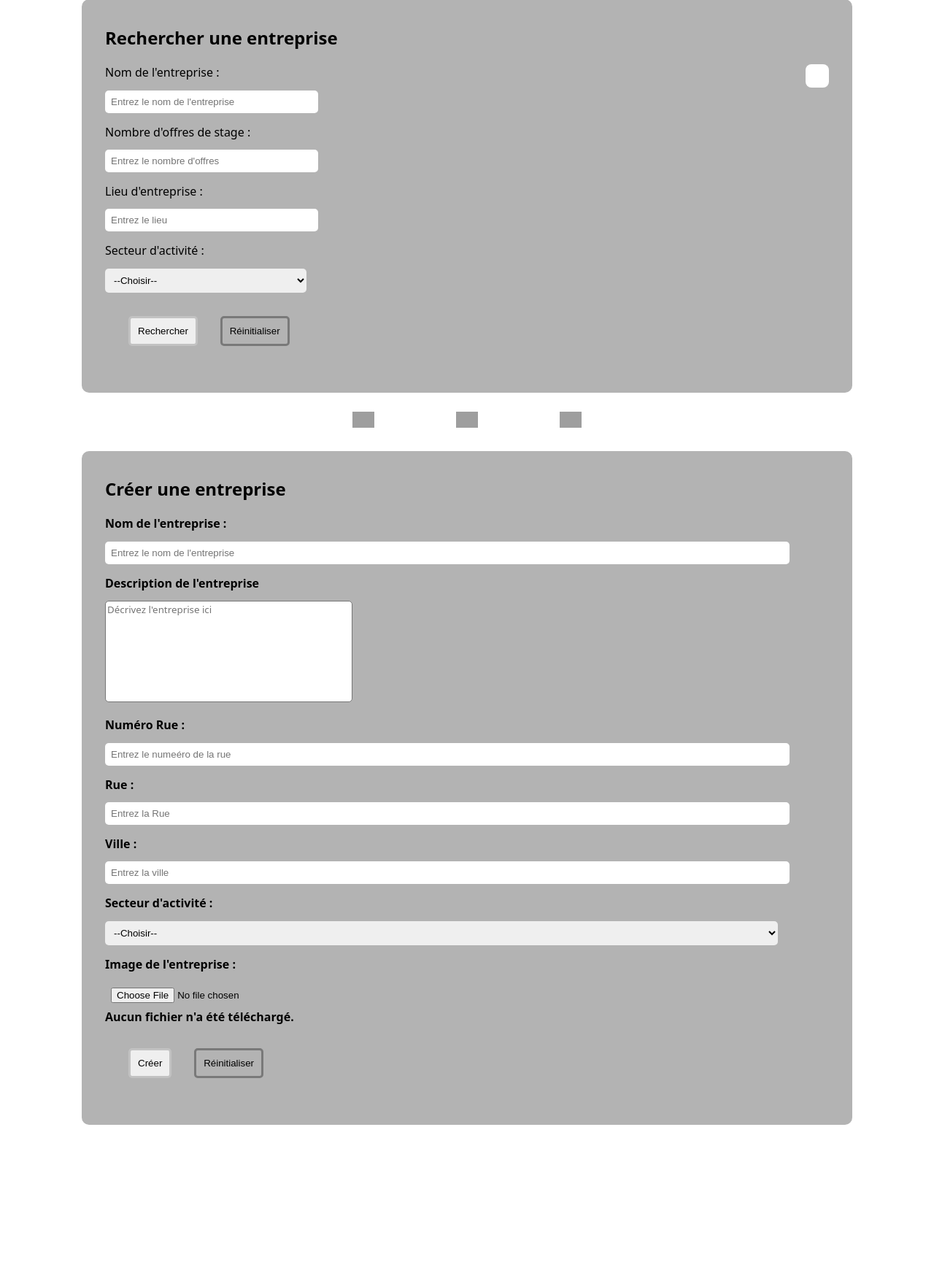
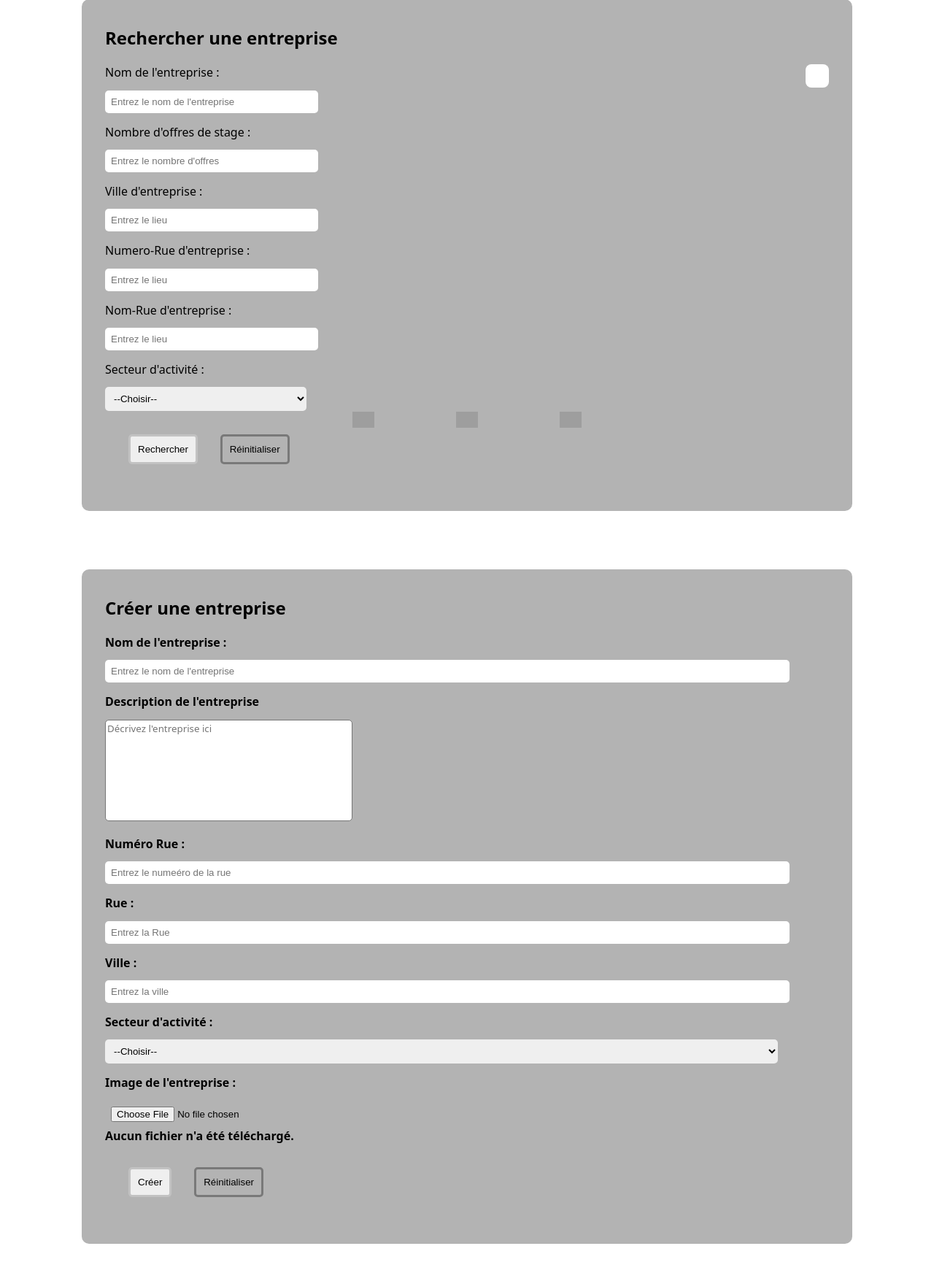
Before and after one commit to jgallern/ProjetWebGr4, a PHP site: page /gestion_entreprise_pilote_admin.php in a window 1280 px wide. Shown: the part 209-1953 px from the top of the page at 73% size. Run offline with PHP 8.4, Linux system fonts and the light colour scheme; data comes from the database, SQL or seed files in the repository; data that the repository does not hold is empty; grey boxes are pictures that could not be loaded.

Commit message:
Function Rechercher fonctionnel mais pas complète
function presque fini, il reste a voir pour les nombres de stage, secteur d'activité et amélioration encore.

```diff
--- a/Pages_Gestions/gestion_entreprise_pilote_admin.php
+++ b/Pages_Gestions/gestion_entreprise_pilote_admin.php
@@ -1,36 +1,76 @@
 <?php
-require_once "header1.php"; // Make sure this file path is correct
-global$bdd;
+require_once "header1.php";
+global $bdd;
+
 $entreprise = new Entreprise();
 $entreprise->set_bddconnection($bdd);
 
-// Handle form submission
-if (isset($_POST['submit-search'])) {
-    $searchName = isset($_POST['search-name']) ? $_POST['search-name'] : null;
-    $searchLocation = isset($_POST['search-location']) ? $_POST['search-location'] : null;
-    $searchSector = isset($_POST['search-sector']) ? $_POST['search-sector'] : null;
+// Initial definitions
+$entreprises = [];
+$secteurs = [];
 
-    // Call your search function
-    $entreprises= $entreprise->Rechercher_Entreprise($searchName, $searchSector, $searchLocation);
-} else {
-    // Fetch random enterprises for initial page load
-    $entreprises=  $entreprise->FetchRandomEntreprises(); // You need to implement this method
+// Handling form submissions for creating enterprises and adding new sectors
+if ($_SERVER['REQUEST_METHOD'] == 'POST') {
+    // Handling 'Other' sector submissions
+    if (isset($_POST['secteur']) && $_POST['secteur'] === 'Autre' && !empty($_POST['autre_secteur'])) {
+        $Nouveau_secteur = $_POST['autre_secteur'];
+
+        // Insert new sector into database
+        $stmt = $bdd->prepare("INSERT INTO secteuractivite (nom_secteur) VALUES (?)");
+        $stmt->execute([$Nouveau_secteur]);
+        $secteur = $bdd->lastInsertId(); // Update $secteur to use the newly inserted sector's ID
     }
 
-// Assurez-vous d'avoir une connexion à la base de données disponible ($pdo)
-$secteurs = [];
+    // Handling submissions from the create enterprise form
+    if (isset($_POST['nom'])) {
+        $nom = $_POST['nom'];
+        $description = $_POST['description'];
+        $numeroRue = $_POST['numero_rue'];
+        $nomRue = $_POST['nom_rue'];
+        $ville = $_POST['ville'];
+        $logoPath = ''; // Initialize the variable to avoid errors
+
+        // Handle logo upload logic here
+        // Ensure $logoPath is correctly set upon successful upload or remains empty
+
+        // Create enterprise with provided information
+        if ($logoPath !== '') {
+            $entreprise->Creer_Entreprise($nom, $description, $secteur, $logoPath, $numeroRue, $nomRue, $ville);
+        }
+    }
+
+    // Handling search form submissions
+    if (isset($_POST['submit-search'])) {
+        $searchName = isset($_POST['search_name']) ? $_POST['search_name'] : null;
+        $searchVille = isset($_POST['search_ville']) ? $_POST['search_ville'] : '';
+        $searchNumeroRue = isset($_POST['search_numero-rue']) ? $_POST['search_numero-rue'] : '';
+        $searchNomRue = isset($_POST['search_nom-rue']) ? $_POST['search_nom-rue'] : '';
+        $searchSector = isset($_POST['search_sector']) ? $_POST['search_sector'] : null;
+
+        $entreprises = $entreprise->Rechercher_Entreprise($searchName, $searchSector, $searchVille,$searchNumeroRue,$searchNomRue);
+        if (empty($entreprises)) {
+            $noResultsMessage = "Aucun résultat trouvé pour les critères de recherche spécifiés.";
+        }
+    } else {
+        // Fetch random or initial set of enterprises
+        $entreprises = $entreprise->FetchRandomEntreprises(); // Ensure you have this method in your class
+        if (empty($entreprises)) {
+            $noResultsMessage = "Aucune entreprise disponible pour l'affichage.";
+        }
+    }
+}
+// Fetching sectors for the sector selection dropdown
 try {
     $stmt = $bdd->query("SELECT ID_secteur, nom_secteur FROM secteuractivite");
     $secteurs = $stmt->fetchAll(PDO::FETCH_ASSOC);
 } catch (PDOException $e) {
-    // Gestion d'erreur
-    echo "Erreur lors de la récupération des centres : " . $e->getMessage();
+    echo "Erreur lors de la récupération des secteurs : " . $e->getMessage();
     exit;
 }
 
+// Continue with HTML content below
+?>
 
-
-?>
 <!doctype html>
 <html lang="fr">
 
@@ -75,7 +115,7 @@ try {
             <div id="recherche_container">
 
                 <div id="form_recherche">
-                    <form method="POST" action="">
+                    <form id="searchForm" method="POST" action="" enctype="multipart/form-data">
                         <div class="form-row">
                             <label for="search-name">Nom de l'entreprise :</label><br>
                             <input id="search-name" name="search_name" type="text" placeholder="Entrez le nom de l'entreprise" />
@@ -85,12 +125,20 @@ try {
                             <input id="search-stages" name="search_stages" type="number" placeholder="Entrez le nombre d'offres" />
                         </div>
                         <div class="form-row">
-                            <label for="search-location">Lieu d'entreprise :</label><br>
-                            <input id="search-location" name="search_location" type="text" placeholder="Entrez le lieu" />
+                            <label for="search-ville">Ville d'entreprise :</label><br>
+                            <input id="search-ville" name="search_ville" type="text" placeholder="Entrez le lieu" />
+                        </div>
+                        <div class="form-row">
+                            <label for="search-numero-rue">Numero-Rue d'entreprise :</label><br>
+                            <input id="search-numero-rue" name="search_numero-rue" type="text" placeholder="Entrez le lieu" />
+                        </div>
+                        <div class="form-row">
+                            <label for="search-nom-rue">Nom-Rue d'entreprise :</label><br>
+                            <input id="search-nom-rue" name="search_nom-rue" type="text" placeholder="Entrez le lieu" />
                         </div>
                         <div class="form-row">
                             <label for="search-sector">Secteur d'activité :</label><br>
-                            <select id="create-sector" name="secteur" required onchange="showOtherSectorInput(this.value);">
+                            <select id="create-sector" name="secteur" onchange="showOtherSectorInput(this.value);">
                                 <option value="">--Choisir--</option>
                                 <?php foreach ($secteurs as $secteur): ?>
                                     <option value="<?= htmlspecialchars($secteur['ID_secteur']) ?>"><?= htmlspecialchars($secteur['nom_secteur']) ?></option>
@@ -107,16 +155,27 @@ try {
                 </div>
                 <div id="fiches_entreprises_et_boutons">
                     <div id="result_recherche_entreprise">
-                        <?php foreach ($entreprises as $entreprise): ?>
+                        <?php
+                        // Display no results message if set
+                        if (isset($noResultsMessage)) {
+                            echo '<div class="no-results-message">' . htmlspecialchars($noResultsMessage) . '</div>';
+                        } else {
+                            // Iterate over $entreprises to display them, since there's no "no results" message set
+                            foreach ($entreprises as $entreprise) {
+                                ?>
                                 <div class="recherche_fiche_entreprise">
                                     <img width="80px" src="path/to/logo/<?php echo htmlspecialchars($entreprise['logo']); ?>" alt="img entreprise">
                                     <h3><?php echo htmlspecialchars($entreprise['nom']); ?></h3>
                                     <p><?php echo htmlspecialchars($entreprise['description']); ?></p>
                                     <!-- Additional details here -->
                                 </div>
-                        <?php endforeach; ?>
+                                <?php
+                            }
+                        }
+                        ?>
                     </div>
                 </div>
+
 
 
                 <div id="overlay"></div>
@@ -315,50 +374,3 @@ try {
 </body>
 
 </html>
-
-<?php
-
-if ($_SERVER['REQUEST_METHOD'] == 'POST') {
-    // Check if 'Other' was selected and 'other_sector' field is set
-    if (isset($_POST['secteur']) && $_POST['secteur'] === 'Autre' && !empty($_POST['autre_secteur'])) {
-        $Nouveau_secteur = $_POST['autre_secteur'];
-
-        // Insert new sector into database
-        $stmt = $bdd->prepare("INSERT INTO secteuractivite (nom_secteur) VALUES (?)");
-        $stmt->execute([$Nouveau_secteur]);
-        $Id_Nouveau_secteur = $bdd->lastInsertId(); // Get the ID of the newly inserted sector
-
-        // Use $newSectorId for linking to the enterprise or any further operations
-    }
-
-    // Proceed with other form handling like saving enterprise details
-}
-
-
-if ($_SERVER['REQUEST_METHOD'] == 'POST') {
-    $nom = $_POST['nom'];
-    $description = $_POST['description'];
-    $secteur = $_POST['secteur'];
-    // Assuming a single address for simplicity. Adjust if multiple addresses are needed.
-    $numeroRue = $_POST['numero_rue'];
-    $nomRue = $_POST['nom_rue'];
-    $ville = $_POST['ville'];
-
-
-
-    // Proceed only if the logo upload was successful
-    if ($logoPath !== ''){
-        $entreprise = new Entreprise();
-        $entreprise->set_bddconnection($bdd); // Assuming $bdd is your PDO instance from header1.php
-        $entreprise->Creer_Entreprise($nom, $description, $secteur, $logoPath, $numeroRue, $nomRue, $ville);
-
-    }
-
-
-
-
-// Note: Implement Rechercher_Entreprise() and FetchRandomEntreprises() in your Entreprise class
-
-
-}
-?>
--- a/Pages_Gestions/header1.php
+++ b/Pages_Gestions/header1.php
@@ -111,27 +111,39 @@ class Entreprise
         }
     }
 
-    public function Rechercher_Entreprise($nom = null, $secteur = null, $ville = null) {
-        $sql = "SELECT * FROM Entreprise WHERE 1=1";
+    public function Rechercher_Entreprise($name = null, $sector = null, $ville = null, $numeroRue = null, $nomRue = null) {
+        $query = "SELECT Entreprise.* FROM Entreprise
+              JOIN Adresse ON Entreprise.ID_Adresse = Adresse.ID_Adresse
+              WHERE 1=1";
         $params = [];
 
-        if (!is_null($nom)) {
-            $sql .= " AND nom LIKE ?";
-            $params[] = "%$nom%";
+        if ($name) {
+            $query .= " AND Entreprise.Nom LIKE ?";
+            $params[] = "%" . $name . "%";
         }
-        if (!is_null($secteur) && $secteur !== 'Autre') {
-            $sql .= " AND secteur = ?";
-            $params[] = $secteur;
+        if ($sector) {
+            $query .= " AND Entreprise.Sector = ?"; // Adjust based on your actual column name
+            $params[] = $sector;
         }
-        if (!is_null($ville)) {
-            $sql .= " AND ville LIKE ?";
-            $params[] = "%$ville%";
+        if ($ville) {
+            $query .= " AND Adresse.Ville LIKE ?";
+            $params[] = "%" . $ville . "%";
+        }
+        if ($numeroRue) {
+            $query .= " AND Adresse.Numero_Rue = ?";
+            $params[] = $numeroRue;
+        }
+        if ($nomRue) {
+            $query .= " AND Adresse.Nom_Rue LIKE ?";
+            $params[] = "%" . $nomRue . "%";
         }
 
-        $stmt = $this->bddconnection->prepare($sql);
+        $stmt = $this->bddconnection->prepare($query);
         $stmt->execute($params);
         return $stmt->fetchAll(PDO::FETCH_ASSOC);
     }
+
+
 
     public function FetchRandomEntreprises() {
         try {
--- a/Pages_Gestions/script.js
+++ b/Pages_Gestions/script.js
@@ -546,7 +546,7 @@ document.addEventListener('DOMContentLoaded', function () {
 
 function showOtherSectorInput(value) {
     var otherInput = document.getElementById("autre-secteur");
-    if(value === "Autre") {
+    if (value === "Autre") {
         otherInput.style.display = "block";
     } else {
         otherInput.style.display = "none";
```
Lines whose indentation alone changed are shown as unchanged.
